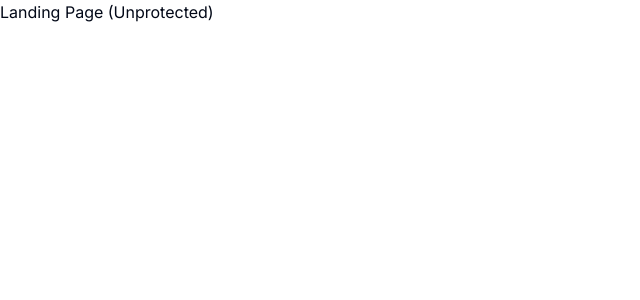
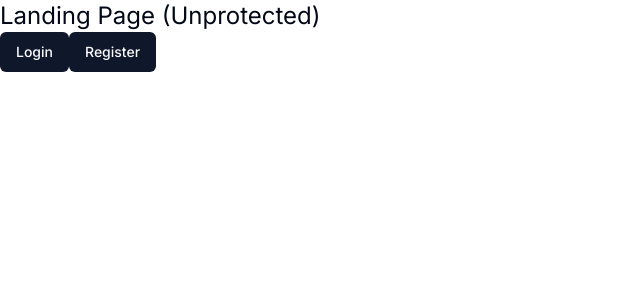
Before and after one commit to mrwebwork/ai-saas, a Next.js app: page / in a window 1280 px wide. Shown: the top 300 px of the page, without its empty margins (0-640 px from the left). Built offline with nearby package versions, Linux system fonts and the light colour scheme.

Commit message:
Add login and register button on Landing page

```diff
--- a/app/(landing)/page.tsx
+++ b/app/(landing)/page.tsx
@@ -1,5 +1,20 @@
+import { Button } from "@/components/ui/button";
+import Link from "next/link";
+
 const LandingPage = () => {
-  return <div>Landing Page (Unprotected)</div>;
+  return (
+    <div>
+      <h1 className="text-2xl">Landing Page (Unprotected)</h1>
+      <div>
+        <Link href="/sign-in">
+          <Button>Login</Button>
+        </Link>
+        <Link href="/sign-up">
+          <Button>Register</Button>
+        </Link>
+      </div>
+    </div>
+  );
 };
 
 export default LandingPage;
```
